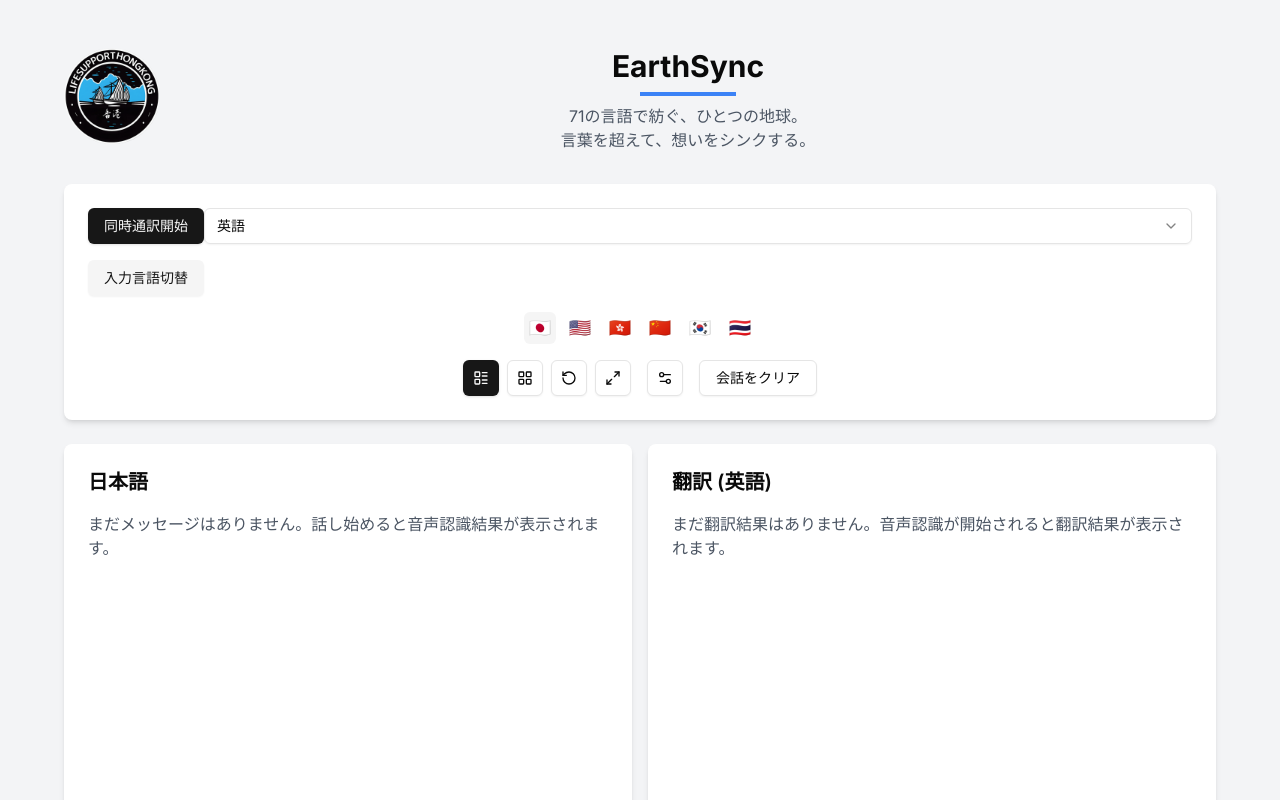
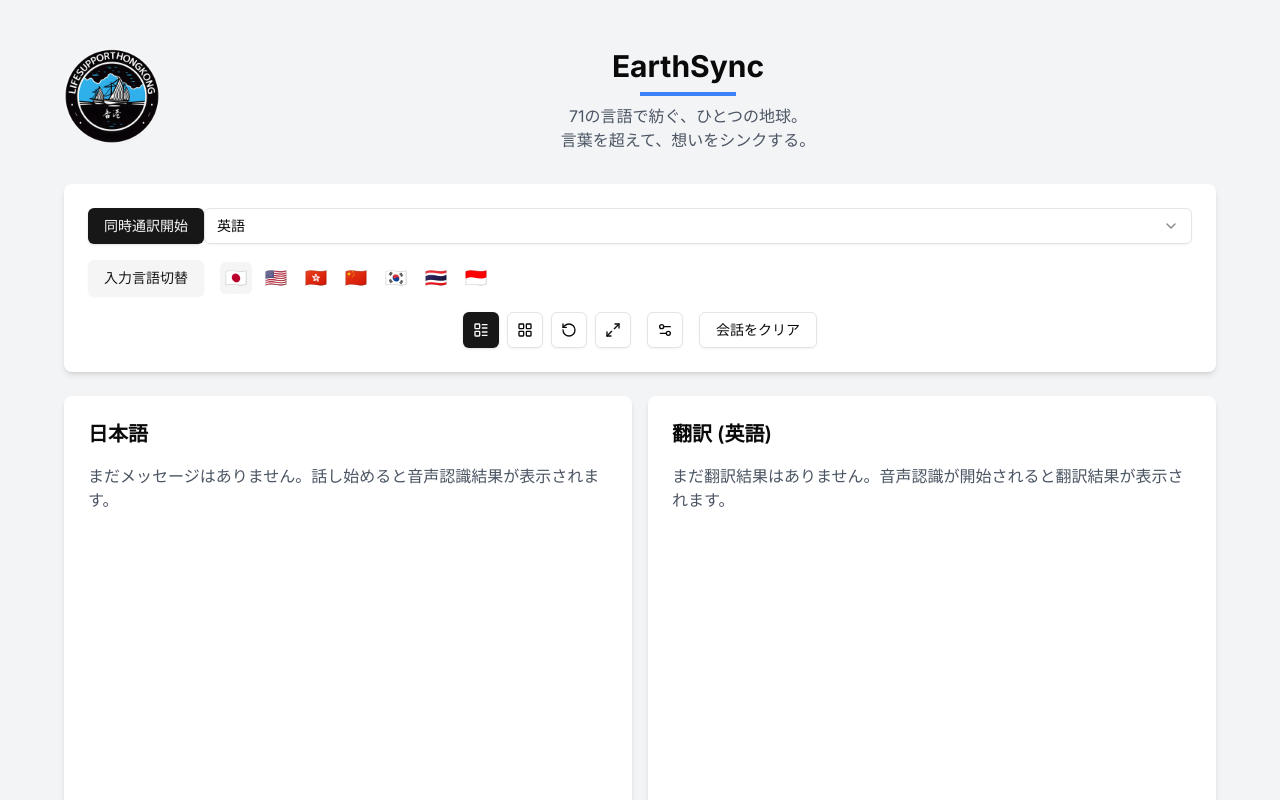
Before and after one commit to cantoneseslang/simultaneous-interpretation-system, a Next.js app: page / in a window 1280 px wide. Shown: the top 800 px of the page. Built offline with nearby package versions, Linux system fonts and the light colour scheme.

Commit message:
Update code with new changes

```diff
--- a/app/page.tsx
+++ b/app/page.tsx
@@ -308,12 +308,12 @@
           </div>
 
           {/* 2行目：入力言語切替ボタン（表示のみ）と国旗ボタン */}
-<div className="flex items-center gap-2">
+<div className="flex items-center gap-4">
   <Button variant="secondary" className="pointer-events-none">
     入力言語切替
   </Button>
-</div>
-<div className="flex justify-center gap-2">
+
+  <div className="flex gap-2">
     <button
       onClick={() => setInputLanguage('ja-JP')}
       className={`
@@ -392,6 +392,20 @@
     >
       🇹🇭
     </button>
+    <button
+      onClick={() => setInputLanguage('id-ID')}
+      className={`
+        w-8 h-8
+        flex items-center justify-center
+        rounded-md
+        transition-colors
+        ${inputLanguage === 'id-ID' ? 'bg-accent' : 'hover:bg-accent/50'}
+        text-lg
+      `}
+    >
+      🇮🇩
+    </button>
+  </div>
 </div>
 
 {/* 3行目：表示切り替えボタン類 */}
```
Lines whose indentation alone changed are shown as unchanged.
